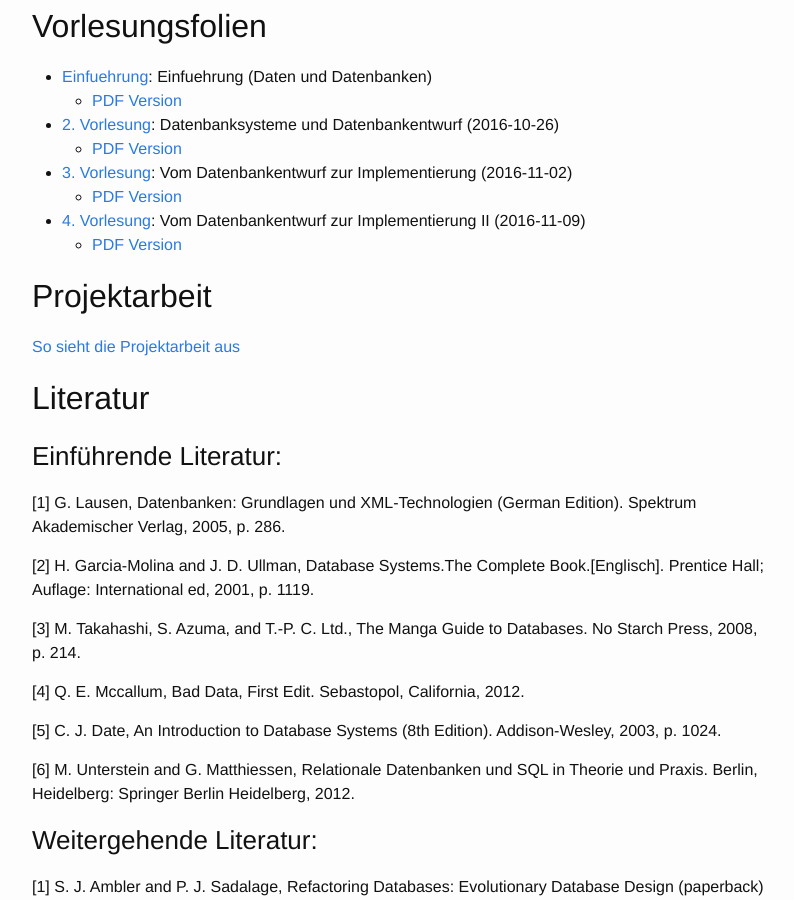
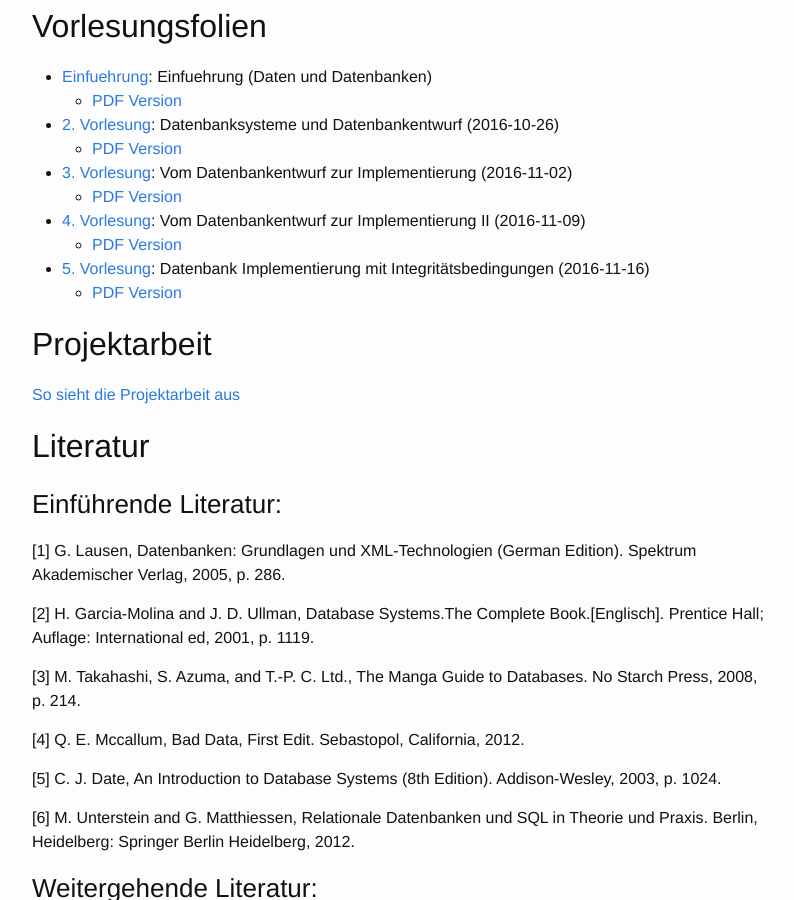
Before and after one commit to rkottmann/renzok.github.io, a Jekyll site: the page built from _slides/db-ws-2016/index.md, in a window 1280 px wide and 900 px high, scrolled down 384 px. Shown: the whole window, without its empty margins (238-1032 px from the left). Built offline with Jekyll 4.4.1, drawn with Linux system fonts in a browser that asks for light colours.

Commit message:
Added lecture 5

```diff
--- a/_slides/db-ws-2016/index.md
+++ b/_slides/db-ws-2016/index.md
@@ -22,6 +22,9 @@ title: Modul Datenbanken IFI WS 2016/17
   * [PDF Version]({{page.slide-path}}/vorlesung-3.pdf)
 * [4. Vorlesung]({{page.slide-path}}/vorlesung-4.html): Vom Datenbankentwurf zur Implementierung II (2016-11-09)
   * [PDF Version]({{page.slide-path}}/vorlesung-4.pdf)
+* [5. Vorlesung]({{page.slide-path}}/vorlesung-5.html): Datenbank Implementierung mit Integritätsbedingungen (2016-11-16)
+  * [PDF Version]({{page.slide-path}}/vorlesung-5.pdf)
+
 
 ## Projektarbeit
  [So sieht die Projektarbeit aus](https://www.dropbox.com/s/l16bg9f7i6cfrmj/datenbanken-projekt.pdf?dl=1)
```
